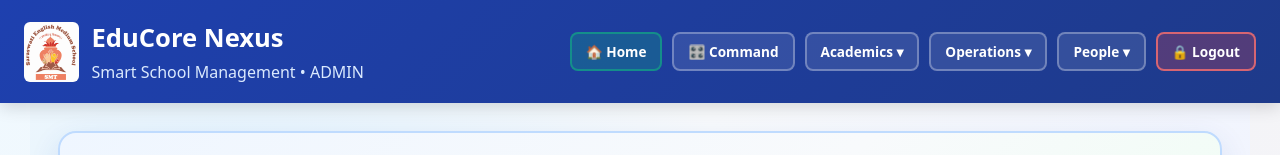
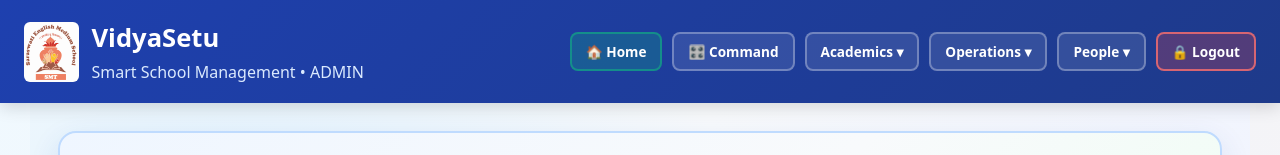
Before and after one commit to amrunaad-hub/SMT-School-App, a React (Vite) app in the folder client/: page / in a window 1280 px wide. Shown: the top 155 px of the page. Built offline with nearby package versions, Linux system fonts and the light colour scheme; sample sign-in values are in the browser's storage; what quill-table-better, react-quill-new would draw is missing.

Commit message:
Rename app branding from EduCore Nexus/SMT School to VidyaSetu
Product name shown in the header, browser tab title, PWA manifest,
push notification fallback, and login/PDF text now reads VidyaSetu.
School identity (logo, "SMT School, Thane" portal subtitle) unchanged.

```diff
--- a/client/index.html
+++ b/client/index.html
@@ -4,18 +4,18 @@
     <meta charset="UTF-8">
     <meta name="viewport" content="width=device-width, initial-scale=1.0, viewport-fit=cover">
     <meta name="theme-color" content="#1e3a8a">
-    <meta name="description" content="SMT English Medium School — student, teacher, principal and parent portal.">
+    <meta name="description" content="VidyaSetu — student, teacher, principal and parent portal for SMT English Medium School.">
 
     <!-- iOS PWA support: Safari doesn't read manifest.json for these, needs its own tags -->
     <meta name="apple-mobile-web-app-capable" content="yes">
     <meta name="apple-mobile-web-app-status-bar-style" content="black-translucent">
-    <meta name="apple-mobile-web-app-title" content="SMT School">
+    <meta name="apple-mobile-web-app-title" content="VidyaSetu">
     <link rel="apple-touch-icon" href="/icons/apple-touch-icon.png">
 
     <link rel="icon" type="image/png" href="/icons/icon-192.png">
     <!-- manifest link is auto-injected by vite-plugin-pwa at build time -->
 
-    <title>SMT School ERP</title>
+    <title>VidyaSetu</title>
 </head>
 <body>
     <div id="root"></div>
--- a/client/src/components/Header.jsx
+++ b/client/src/components/Header.jsx
@@ -104,7 +104,7 @@ const Header = ({ role = 'admin', onLogout, homePath = '/' }) => {
             <Link to={homePath} style={{ display: 'flex', alignItems: 'center', gap: '12px', width: isMobile ? '100%' : 'auto', textDecoration: 'none', color: 'inherit' }}>
                 <img src={schoolLogo} alt="SMT English Medium School Logo" style={{ height: isMobile ? '42px' : '60px', width: 'auto', borderRadius: '6px' }} />
                 <div>
-                    <h1 style={{ margin: 0, fontSize: isMobile ? '1.05rem' : '1.6rem', fontWeight: '700' }}>EduCore Nexus</h1>
+                    <h1 style={{ margin: 0, fontSize: isMobile ? '1.05rem' : '1.6rem', fontWeight: '700' }}>VidyaSetu</h1>
                     <p style={{ margin: '6px 0 0', color: '#dbeafe', fontSize: isMobile ? '0.82rem' : '1rem', fontWeight: '500' }}>Smart School Management • {role.toUpperCase()}</p>
                 </div>
             </Link>
--- a/client/src/components/Login.jsx
+++ b/client/src/components/Login.jsx
@@ -24,7 +24,7 @@ const Login = ({ onLogin }) => {
   return (
     <main style={{ minHeight: '100vh', display: 'flex', alignItems: 'center', justifyContent: 'center', padding: '18px', background: 'radial-gradient(circle at 10% 10%, #fde68a 0%, #fee2e2 40%, #dbeafe 100%)' }}>
       <section style={{ width: '100%', maxWidth: '420px', background: 'rgba(255,255,255,0.96)', border: '1px solid #fda4af', borderRadius: '18px', padding: '22px', boxShadow: '0 20px 34px rgba(30, 64, 175, 0.2)' }}>
-        <h1 style={{ margin: 0, color: '#1e3a8a', fontSize: '1.6rem' }}>School ERP Secure Login</h1>
+        <h1 style={{ margin: 0, color: '#1e3a8a', fontSize: '1.6rem' }}>VidyaSetu Secure Login</h1>
         <p style={{ color: '#475569', marginTop: '8px', marginBottom: '18px' }}>Role-based access for admin, parents and teachers.</p>
 
         <div style={{ background: '#fff7ed', border: '1px solid #fdba74', borderRadius: '10px', padding: '10px 12px', marginBottom: '14px', color: '#9a3412', fontSize: '0.86rem', lineHeight: 1.5 }}>
--- a/client/src/components/Parents.jsx
+++ b/client/src/components/Parents.jsx
@@ -526,7 +526,7 @@ const Parents = () => {
     doc.rect(14, y, 182, 18);
     doc.setTextColor(71, 85, 105);
     doc.setFontSize(10);
-    doc.text('School Seal: Digitally generated by SMT ERP', 17, y + 8);
+    doc.text('School Seal: Digitally generated by VidyaSetu', 17, y + 8);
     doc.text('This is a system-generated receipt and does not require manual stamp.', 17, y + 14);
 
     const signatureLineY = pageHeight - 35;
--- a/client/src/sw.js
+++ b/client/src/sw.js
@@ -16,7 +16,7 @@ self.addEventListener('push', (event) => {
   let data = {};
   try { data = event.data ? event.data.json() : {}; } catch { /* non-JSON payload, ignore */ }
 
-  event.waitUntil(self.registration.showNotification(data.title || 'SMT School', {
+  event.waitUntil(self.registration.showNotification(data.title || 'VidyaSetu', {
     body: data.body || '',
     icon: '/icons/icon-192.png',
     badge: '/icons/icon-192.png',
--- a/client/vite.config.js
+++ b/client/vite.config.js
@@ -16,9 +16,9 @@ export default defineConfig({
       filename: 'sw.js',
       includeAssets: ['icons/apple-touch-icon.png'],
       manifest: {
-        name: 'SMT English Medium School',
-        short_name: 'SMT School',
-        description: 'Student, teacher, principal and parent portal for SMT English Medium School.',
+        name: 'VidyaSetu',
+        short_name: 'VidyaSetu',
+        description: 'VidyaSetu — student, teacher, principal and parent portal for SMT English Medium School.',
         start_url: '/',
         scope: '/',
         display: 'standalone',
```
